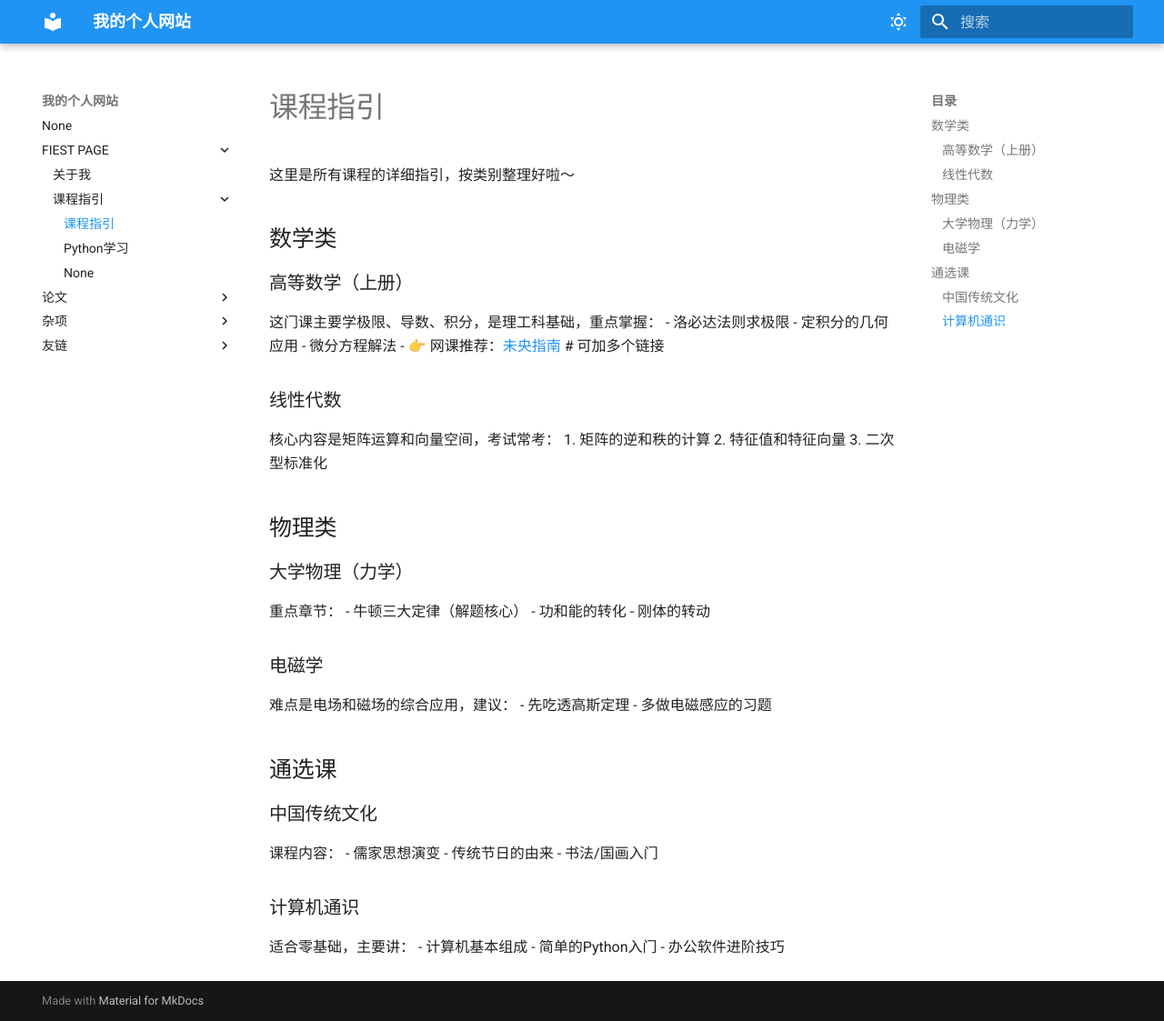
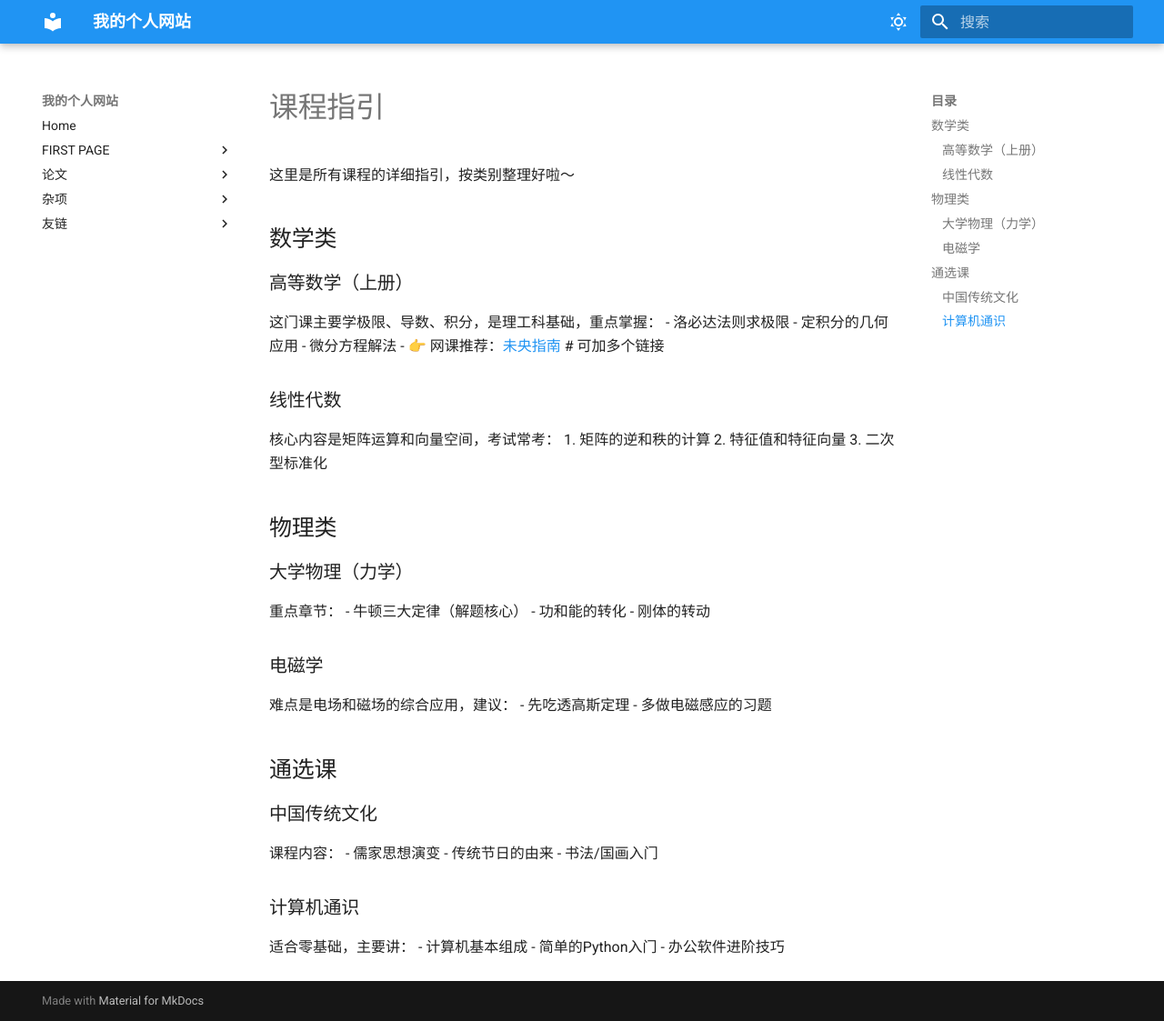
Before and after one commit to zyphren/zyphren.github.io, an MkDocs documentation site: the page built from docs/course-guide.md, in a window 1280 px wide and 1123 px high. Shown: the whole window at 91% size. Built offline with MkDocs 1.6.1 and Material for MkDocs 9.7.7, drawn with Linux system fonts in a browser that asks for light colours; some of the changed lines change nothing that is shown.

Commit message:
Update mkdocs.yml

```diff
--- a/mkdocs.yml
+++ b/mkdocs.yml
@@ -22,21 +22,21 @@
         name: 切换到亮色模式
 
 nav:
-  - Home:index.md
-  - FIEST PAGE:
-      - about.md
+  - Home: index.md
+  - FIRST PAGE:
+      - 关于我：about.md
       - 课程指引:
-        - course-guide.md
-        - python-study.md
-        - NOTE：
-          - 第二个:second.md
-          - 第三个:third.md
+          - 课程指引：course-guide.md
+          - Python 学习：python-study.md
+          - NOTE:
+              - 第二个：second.md
+              - 第三个：third.md
   - 论文:
-      - 论文阅读:papers.md
+      - 论文阅读：papers.md
   - 杂项:
-      - 杂项专题:others.md
+      - 杂项专题：others.md
   - 友链:
-      - 友情链接:friends.md
+      - 友情链接：friends.md
 
 
 plugins:
```
